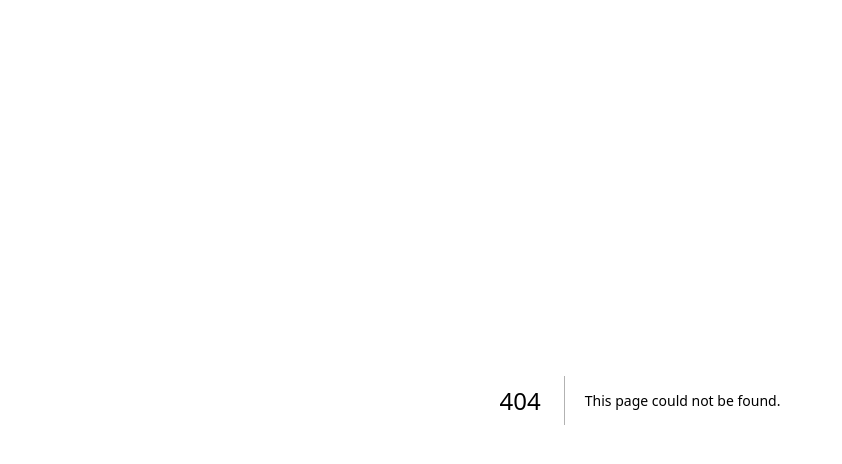
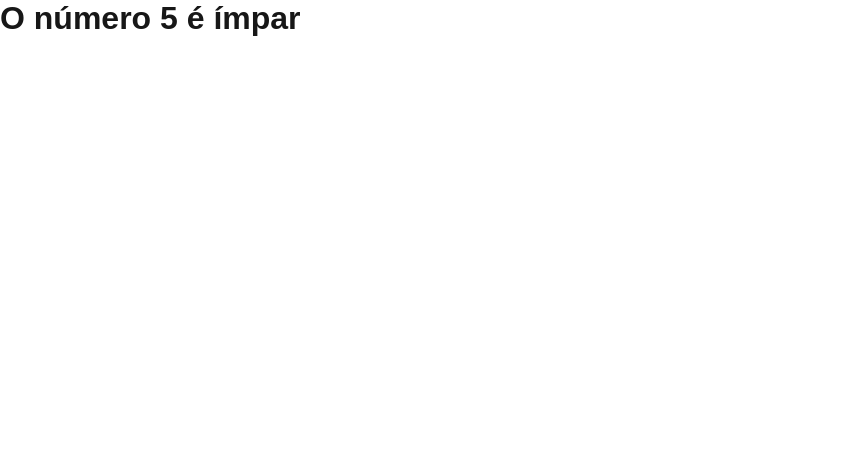
Before and after one commit to brunotoshiaki/nextjs, a Next.js app in the folder exercicios/: page /render/condicional2 in a window 1280 px wide. Before the commit this address had no page. Shown: the top 464 px of the page, without its empty margins (0-842 px from the left). Built offline with nearby package versions, Linux system fonts and the light colour scheme.

Commit message:
Exemplo de condicional com children

```diff
--- /dev/null
+++ b/exercicios/components/If.jsx
@@ -0,0 +1,7 @@
+export default function If(props) {
+    if (props.teste) {
+        return props.children;
+    }else{
+        return null
+    }
+}
--- /dev/null
+++ b/exercicios/pages/render/condicional2.jsx
@@ -0,0 +1,15 @@
+import If from "../../components/If";
+
+export default function condicional2() {
+    const numero = 5
+    return (
+        <div>
+            <If teste={numero % 2 === 0}>
+                <h1>O número {numero} é par</h1>
+            </If>
+            <If teste={numero % 2 === 1}>
+                <h1>O número {numero} é ímpar</h1>
+            </If>
+        </div>
+    )
+}
```
